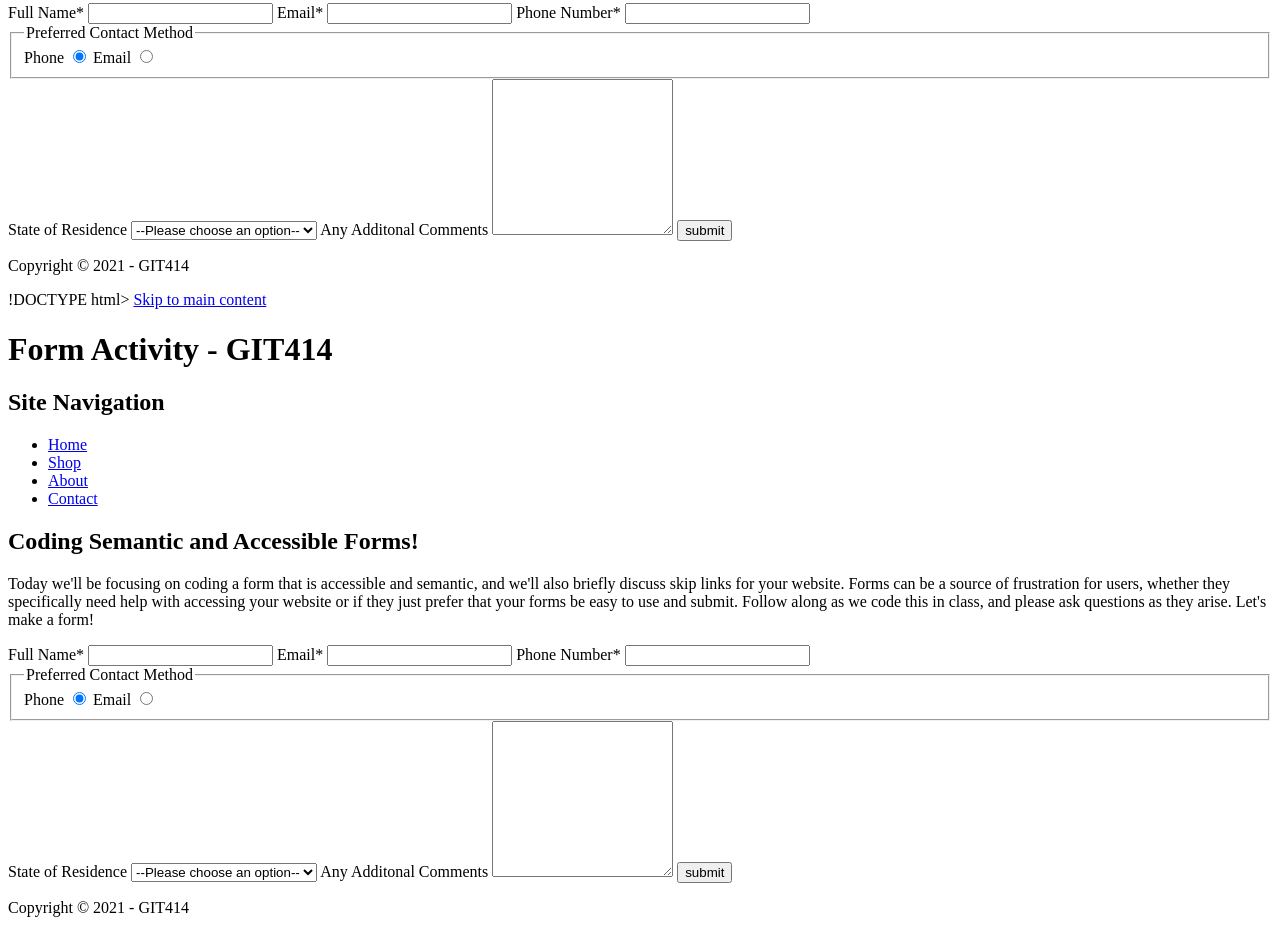
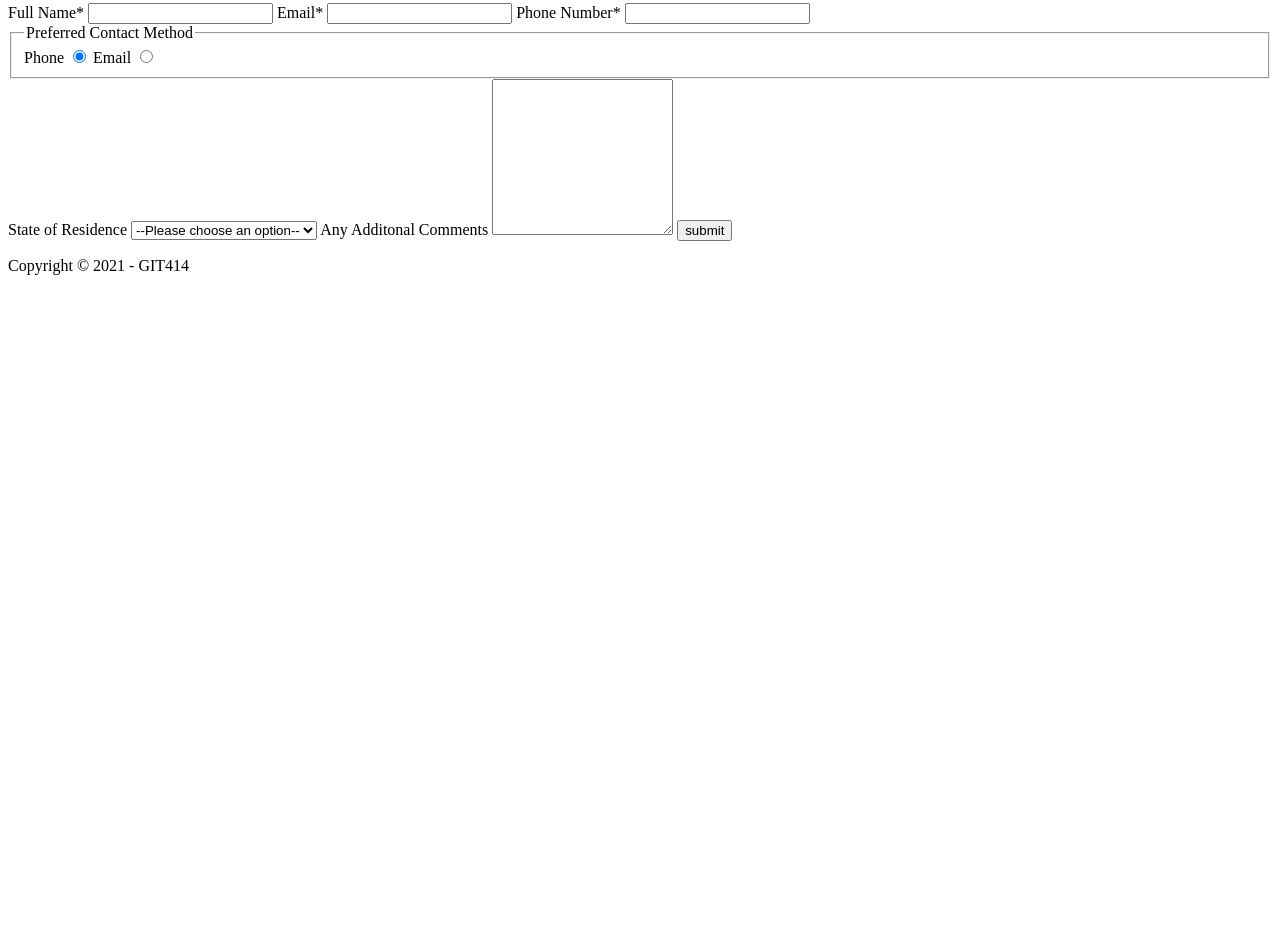
Before and after one commit to ladepoju01/GIT414_1.2_Assignment, a plain HTML site: page index.html in a window 1280 px wide. Shown: the part 359-1292 px from the top of the page. After the commit the page ends 800 px from the top, so only its background shows below. Drawn offline with Linux system fonts and the light colour scheme.

Commit message:
deleted duplicate code

```diff
--- a/index.html
+++ b/index.html
@@ -115,119 +115,4 @@
 		<p>Copyright &copy; 2021 - GIT414</p>
 	</footer>
 </body>
-</html>!DOCTYPE html>
-<html lang="en">
-<head>
-	<meta charset="utf-8">
-	<meta name="author" content="Lynelle Adepoju">
-	<title>Form Activity Solution File</title>
-	<link href="styles.css" rel="stylesheet">
-</head>
-<body>
-	<a href="#main-content" id="skipLink">Skip to main content</a>
-	<header>
-		<h1>Form Activity - GIT414</h1>
-		<nav>
-			<h2 class="sr-only">Site Navigation</h2>
-			<ul>
-				<li><a href="#">Home</a></li>
-				<li><a href="#">Shop</a></li>
-				<li><a href="#">About</a></li>
-				<li><a href="#">Contact</a></li>
-			</ul>
-		</nav>
-	</header>
-	<div id="particleBackground"></div>
-	<main id="main-content">
-		<article>
-			<h2>Coding Semantic and Accessible Forms!</h2>
-			<p>Today we'll be focusing on coding a form that is accessible and semantic, and we'll also briefly discuss skip links for your website. Forms can be a source of frustration for users, whether they specifically need help with accessing your website or if they just prefer that your forms be easy to use and submit. Follow along as we code this in class, and please ask questions as they arise. Let's make a form!</p>
-
-<!-- 	-------- TO-DO: ADD FORM CODE HERE DURING CLASS, FOLLOW ALONG TO COMPLETE -------- -->
-			<form id="form" action="https://wp.zybooks.com/form-viewer.php" method="post">
-			<label for="name">Full Name<span>*</span></label>
-			<input name="name" type="text" id="name" autocomplete="name" required>
-
-			<label for="email">Email<span>*</span></label>
-			<input name="email" type="email" id="email" autocomplete="off" required>
-
-			<label for="tel">Phone Number<span>*</span></label>
-			<input name="tel" type="tel" id="tel" autocomplete="off" required>
-
-			<fieldset>
-				<legend>Preferred Contact Method</legend>
-				<label for="phone">Phone</label>
-				<input name="preferred-contact" type="radio" id="phone" checked>
-				<label for ="address">Email</label>
-				<input name="preferred-contact" type="radio" id="address">
-			</fieldset>
-
-			<label for="state-select">State of Residence</label>
-			<select name="state" id="state-select">
-				<option value="">--Please choose an option--</option>
-				<option value="Alabama">AL</option>
-				<option value="Alaska">AK</option>
-				<option value="Arizona">AZ</option>
-				<option value="Arkansas">AR</option>
-				<option value="California">CA</option>
-				<option value="Colorado">CO</option>
-				<option value="Connecticut">CT</option>
-				<option value="Delaware">DE</option>
-				<option value="Florida">FL</option>
-				<option value="Georgia">GA</option>
-				<option value="Hawaii">HI</option>
-				<option value="Idaho">ID</option>
-				<option value="Illinois">IL</option>
-				<option value="Iowa">IA</option>
-				<option value="Kansas">KS</option>
-				<option value="Kentucky">KY</option>
-				<option value="Louisiana">LA</option>
-				<option value="Maine">ME</option>
-				<option value="Maryland">MD</option>
-				<option value="Massachusetts">MA</option>
-				<option value="Michigan">MI</option>
-				<option value="Minnesota">MN</option>
-				<option value="Mississippi">MS</option>
-				<option value="Missouri">MO</option>
-				<option value="Montana">MT</option>
-				<option value="Nebraska">NE</option>
-				<option value="Nevada">NV</option>
-				<option value="New-Hampshire">NH</option>
-				<option value="New-Jersey">NJ</option>
-				<option value="New-Mexico">NM</option>
-				<option value="New-York">NY</option>
-				<option value="North-Carolina">NC</option>
-				<option value="North-Dakota">ND</option>
-				<option value="Ohio">OH</option>
-				<option value="Oklahoma">OK</option>
-				<option value="Oregon">OR</option>
-				<option value="Pennsylvania">PA</option>
-				<option value="Rhode-Island">RI</option>
-				<option value="South-Carolina">SC</option>
-				<option value="South-Dakota">SD</option>
-				<option value="Tennessee">TN</option>
-				<option value="Texas">TX</option>
-				<option value="Utah">UT</option>
-				<option value="Vermont">VT</option>
-				<option value="Virginia">VA</option>
-				<option value="Washington">WA</option>
-				<option value="West-Virginia">WV</option>
-				<option value="Wisconsin">WI</option>
-				<option value="Wyoming">WY</option>
-				<option value="Armed-Forces-Pacific">AP</option>
-				<option value="Armed-Forces-Europe">AE</option>
-			</select>
-
-			<label for="comment">Any Additonal Comments</label>
-			<textarea name="addition-comment" id="comment" rows="10" autocomplete="off"></textarea>
-
-			<input type="submit" name="submit" value="submit">
-
-			</form>
-		</article>
-	</main>
-	<footer>
-		<p>Copyright &copy; 2021 - GIT414</p>
-	</footer>
-</body>
 </html>
```
